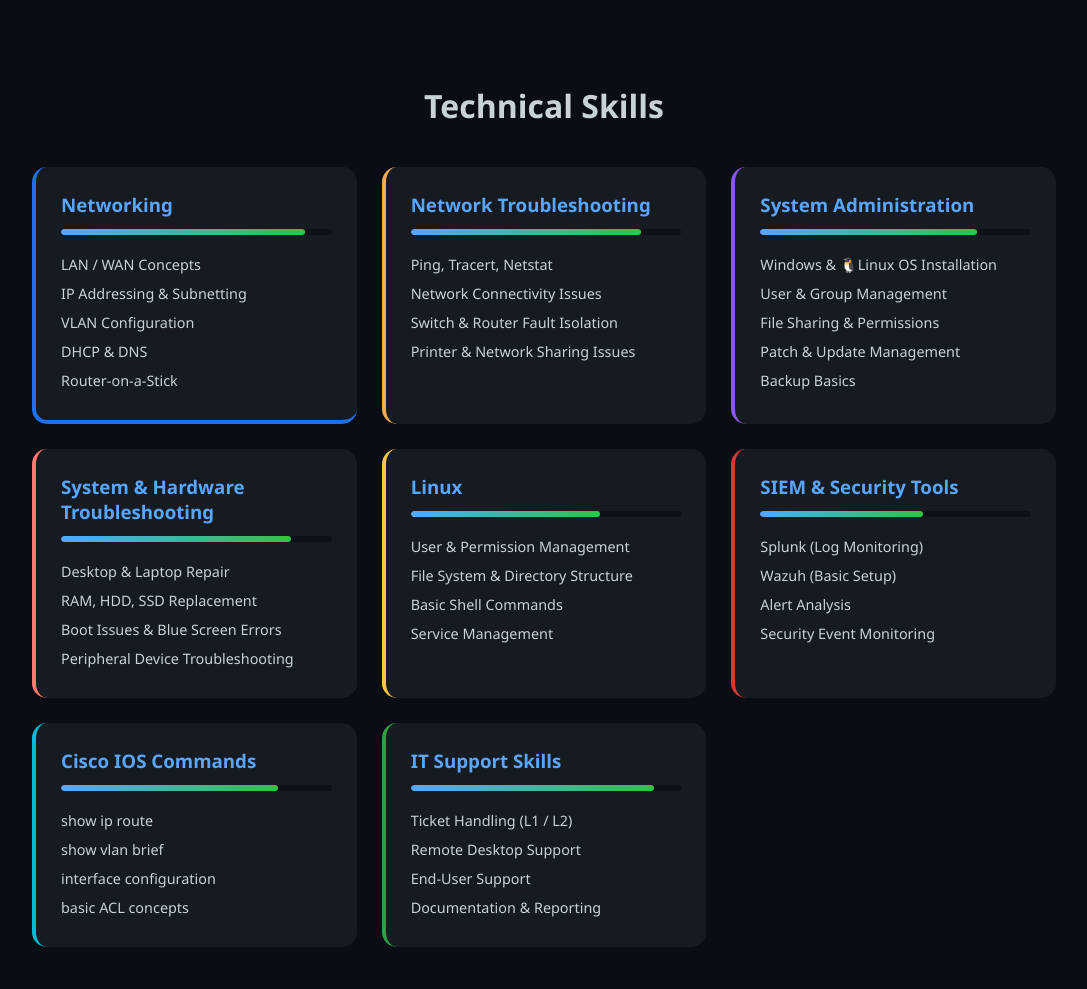
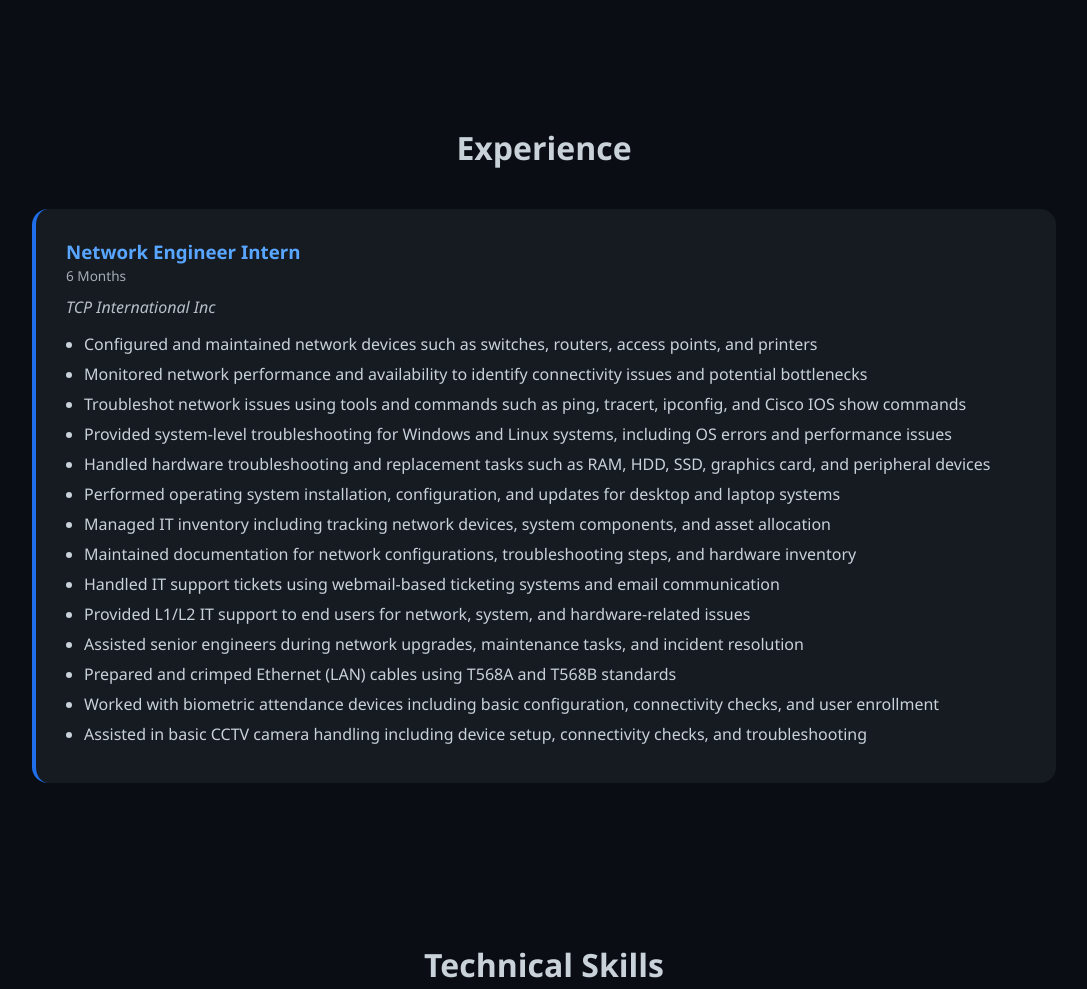
Before and after one commit to 22bit225/Mahendiran_Portfolio, a plain HTML site: page index.html in a window 1280 px wide. Shown: the part 760-1749 px from the top of the page, without its empty margins (96-1183 px from the left). Drawn offline with Linux system fonts and the light colour scheme.

Commit message:
Added experience

```diff
--- a/assets/css/style.css
+++ b/assets/css/style.css
@@ -186,6 +186,47 @@ body {
         var(--primary-blue),
         #2ec447
     );
+}
+
+
+.experience-section {
+    padding: 80px 10%;
+}
+
+.experience-container {
+    max-width: 1200px;
+    margin: auto;
+}
+
+.experience-card {
+    background: var(--card-bg);
+    padding: 30px;
+    border-radius: 16px;
+    border-left: 4px solid var(--net-blue);
+}
+
+.experience-card h3 {
+    color: var(--primary-blue);
+}
+
+.exp-duration {
+    font-size: 0.85rem;
+    opacity: 0.8;
+}
+
+.exp-role {
+    margin: 10px 0 15px;
+    font-style: italic;
+    opacity: 0.9;
+}
+
+.experience-card ul {
+    padding-left: 18px;
+}
+
+.experience-card ul li {
+    margin-bottom: 8px;
+    font-size: 1rem;
 }
 
 
--- a/index.html
+++ b/index.html
@@ -14,6 +14,7 @@
         <div class="logo">🛡️MAHENDIRAN</div>
         <ul class="nav-links">
             <li><a href="#about">About</a></li>
+            <li><a href="#experience">Experience</a></li>
             <li><a href="#skills">Skills</a></li>
             <li><a href="#departments">Branches</a></li>
             <li><a href="#Certificates">Certificates</a></li>
@@ -30,6 +31,11 @@
             </div>
             <div class="about-text">
                 <h2>About Me</h2><br>
+
+                <p style="opacity:0.8; margin-bottom:20px;">
+Fresher | Chennai | Open to Networking, IT Support & SOC roles
+</p>
+
                 <!-- <p>I am Mahendran, an aspiring IT Systems and Security Engineer with a strong foundation in networking, system administration, and cybersecurity fundamentals. I am passionate about building, managing, and securing IT infrastructure, and I enjoy working hands-on with real-world technical challenges.
 
 I have practical experience with LAN/WAN networking, VLAN configuration, DHCP, routing concepts, and basic firewall security, along with Windows and Linux system administration. I am also familiar with IT support operations, including troubleshooting hardware, software, and network-related issues.
@@ -47,6 +53,40 @@ As a fresher, I continuously improve my skills through projects, lab simulations
             </div>
         </div>
     </section>
+
+    <section id="experience" class="experience-section">
+    <h2 class="section-title">Experience</h2>
+
+    <div class="experience-container">
+
+        <div class="experience-card">
+            <h3>Network Engineer Intern</h3>
+            <span class="exp-duration">6 Months</span>
+            <p class="exp-role">TCP International Inc</p>
+
+            <ul>
+                <li>Configured and maintained network devices such as switches, routers, access points, and printers</li>
+                <li>Monitored network performance and availability to identify connectivity issues and potential bottlenecks</li>
+                <li>Troubleshot network issues using tools and commands such as ping, tracert, ipconfig, and Cisco IOS show commands</li>
+                <li>Provided system-level troubleshooting for Windows and Linux systems, including OS errors and performance issues</li>
+                <li>Handled hardware troubleshooting and replacement tasks such as RAM, HDD, SSD, graphics card, and peripheral devices</li>
+                <li>Performed operating system installation, configuration, and updates for desktop and laptop systems</li>
+                <li>Managed IT inventory including tracking network devices, system components, and asset allocation</li>
+                <li>Maintained documentation for network configurations, troubleshooting steps, and hardware inventory</li>
+                <li>Handled IT support tickets using webmail-based ticketing systems and email communication</li>
+                <li>Provided L1/L2 IT support to end users for network, system, and hardware-related issues</li>
+                <li>Assisted senior engineers during network upgrades, maintenance tasks, and incident resolution</li>
+                <li>Prepared and crimped Ethernet (LAN) cables using T568A and T568B standards</li>
+                <li>Worked with biometric attendance devices including basic configuration, connectivity checks, and user enrollment</li>
+                <li>Assisted in basic CCTV camera handling including device setup, connectivity checks, and troubleshooting</li>
+
+            </ul>
+        </div>
+
+    </div>
+</section>
+
+
 
 
     <section id="skills" class="skills-section">
@@ -176,7 +216,7 @@ As a fresher, I continuously improve my skills through projects, lab simulations
     </header>
 
     <section id="departments" class="dept-section">
-        <h2 class="section-title">Branches</h2>
+        <h2 class="section-title"> DOMAINS </h2>
         <div class="dept-grid">
             <div class="dept-card web-dev">
                 <i class="fas fa-globe"></i>
@@ -323,12 +363,13 @@ As a fresher, I continuously improve my skills through projects, lab simulations
             </div>
 
             <div class="contact-card">
-                <i class="fab fa-linkedin"></i>
-                <h4>LinkedIn</h4>
-                <p>
-                    <a href="https://www.linkedin.com/in/mahendiran-p-tvmalai" target="_blank">Mahendiran-p-tvmalai</a>
-                </p>
-            </div>
+<i class="fab fa-github"></i>
+<h4>GitHub</h4>
+<p>
+<a href="https://github.com/22bit225" target="_blank">github.com/22bit225</a>
+</p>
+</div>
+
 
         </div>
 
@@ -345,8 +386,16 @@ As a fresher, I continuously improve my skills through projects, lab simulations
 
         <!-- <a href="https://google.com" target="_blank">🐧</a> -->
 
-        </div>
-        </section>
+        </div><br>
+        <div class="contact-card">
+                <i class="fab fa-linkedin"></i>
+                <h4>LinkedIn</h4>
+                <p>
+                    <a href="https://www.linkedin.com/in/mahendiran-p-tvmalai" target="_blank">Mahendiran-p-tvmalai</a>
+                </p>
+            </div>
+
+</section>
 
 
     <footer>
```
